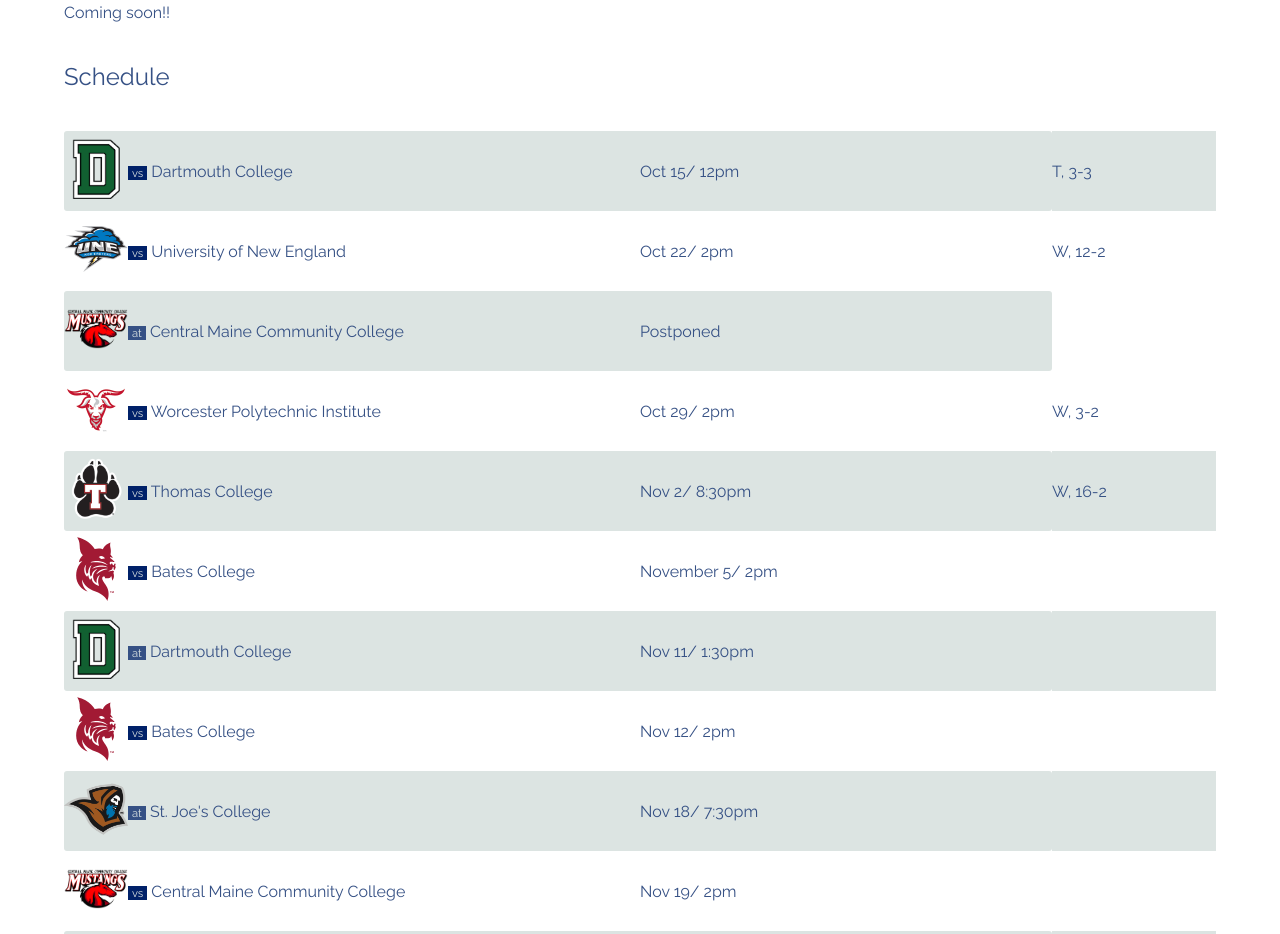
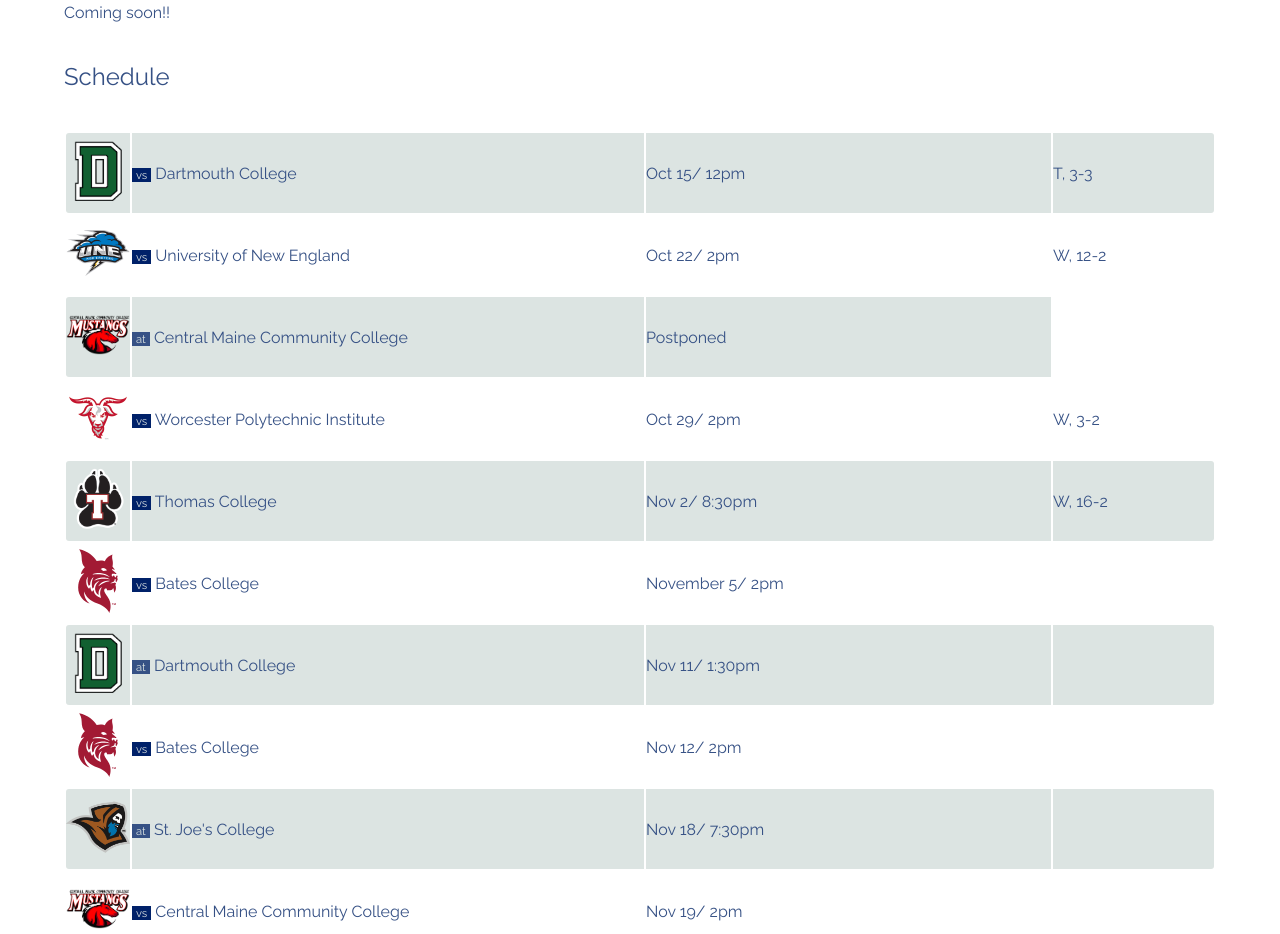
Before and after one commit to colbyclubhockey/colbyclubhockey, a plain HTML site: page index.html in a window 1280 px wide. Shown: the part 1329-2263 px from the top of the page. Drawn offline with Linux system fonts and the light colour scheme; a web font is replaced by a local one.

Commit message:
Update styles.css

```diff
--- a/styles.css
+++ b/styles.css
@@ -52,10 +52,7 @@ a {
     text-decoration: none;
 }
 
-/* .nav-link:hover {
-    text-decoration: underline;
-    text-decoration-thickness:2px
-} */
+
 /* Styles underlining for menu*/
 .nav-link{
     display:inline-block;
@@ -253,12 +250,13 @@ table {
     width: 90%;
     margin: 0 5%;
     /*Gets rid of all the borders for tr*/
-    border-collapse: collapse;
+
 }
 
 /*Have some schedule settings in bigger screen view*/
 .row {
     height: 10vh;
+
 }
 
 .row:nth-child(odd) {
@@ -273,7 +271,7 @@ td:nth-child(1) {
 }
 
 /*Rounds corner of date (TBD) area for table row*/
-td:nth-child(3) {
+td:nth-child(4) {
     border-top-right-radius: 3px;
     border-bottom-right-radius: 3px;
 }
@@ -331,6 +329,7 @@ input[type="submit"] {
 /*icon styling*/
 
 i:not(.first-icon) {
+    /*No padding on left or else when underlining items, it goes too far out*/
     padding: 6px 6px 6px 0;
 
 }
```
